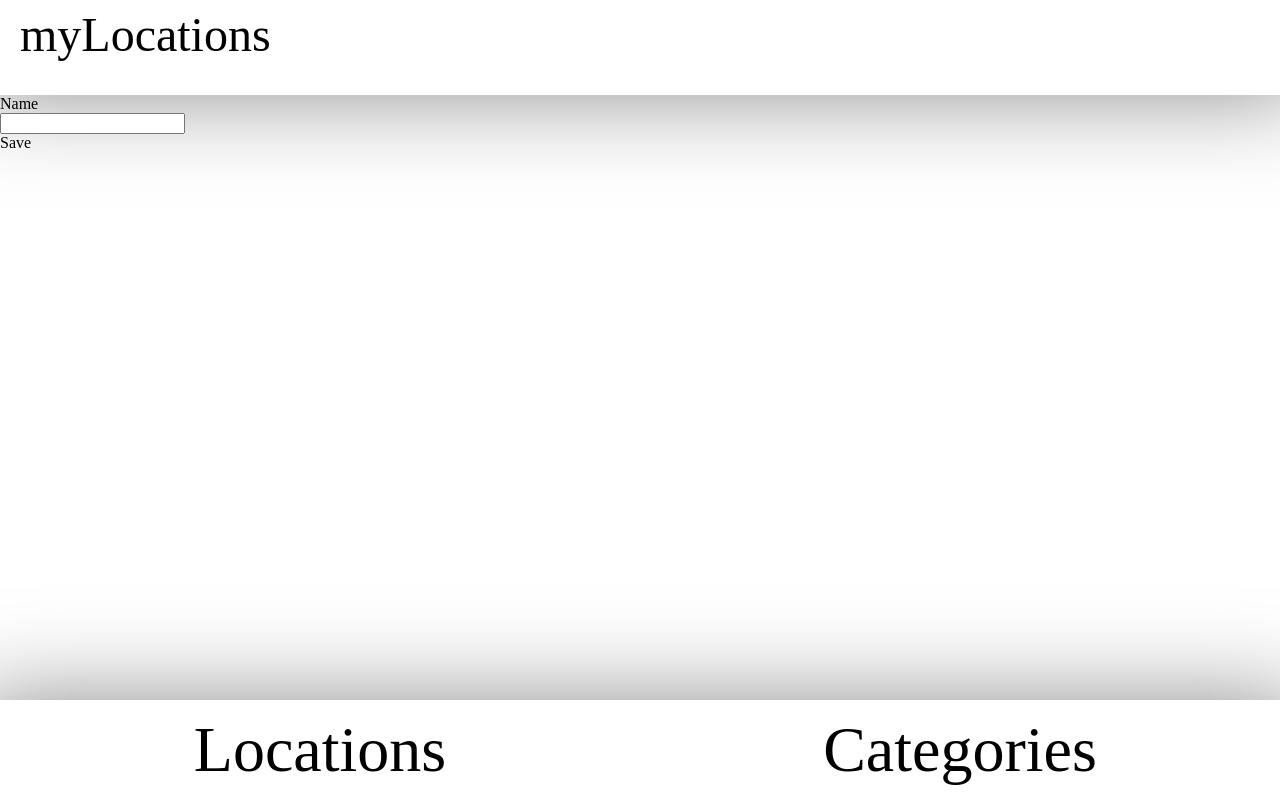
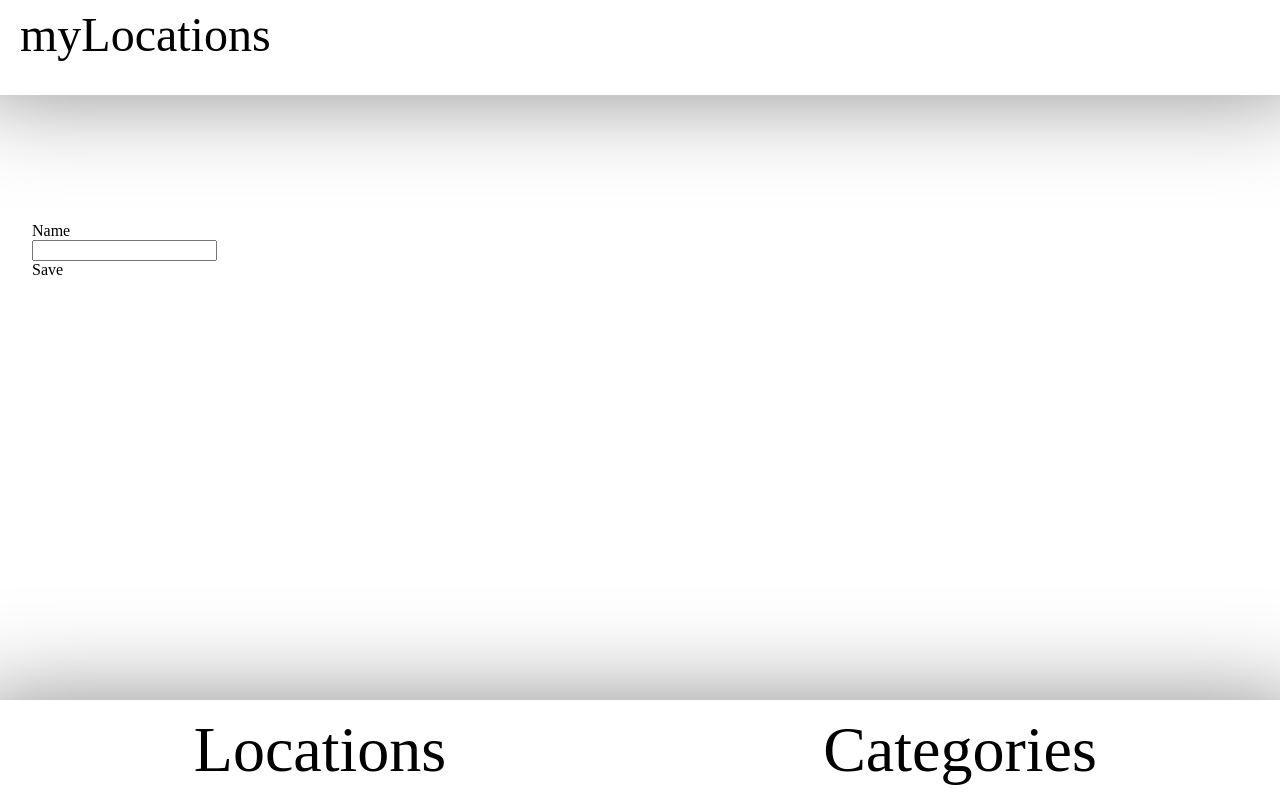
Before and after one commit to noamsilver/wds-react, a React app: page /1/1/1 in a window 1280 px wide. Built offline with nearby package versions, Linux system fonts and the light colour scheme; what flux would draw is missing.

Commit message:
Added content class for global design of the content area.

```diff
--- a/src/js/components/ItemView.js
+++ b/src/js/components/ItemView.js
@@ -178,7 +178,7 @@ class ItemView extends Component {
       </div>
     }
     return (
-      <div id="item">
+      <div id="item" className="content">
         {(isViewItem || isEditItem) && <h2>{isLocation ? this.state.item.name : 'Category'}</h2>}
         {isNewItem && <h2>New {isLocation ? 'Location' : 'Category'}</h2>}
         {displayItem}
--- a/src/styles/app.css
+++ b/src/styles/app.css
@@ -1,3 +1,14 @@
 body {
   margin: 0;
 }
+
+.content {
+  padding: 2em;
+  min-height: 300px;
+  margin-top: 95px;
+  margin-bottom: 100px;
+}
+
+a, a:link, a:visited, a:hover, a:active {
+  color: inherit;
+}
--- a/src/styles/list.css
+++ b/src/styles/list.css
@@ -1,5 +1,3 @@
 .list {
-  padding: 2em;
   text-align: center;
-  min-height: 300px;
 }
```
